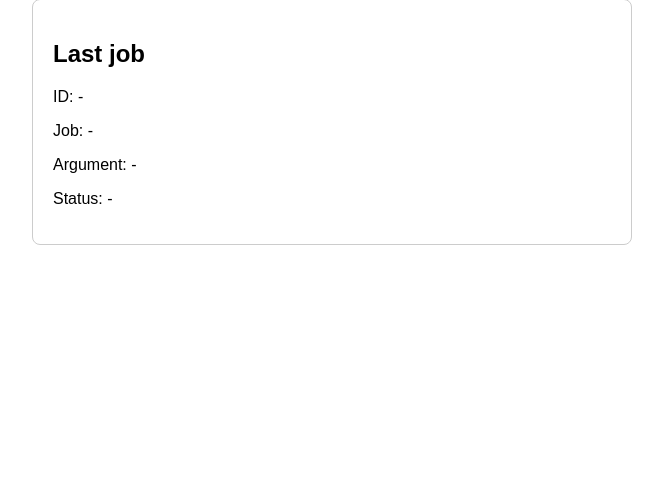
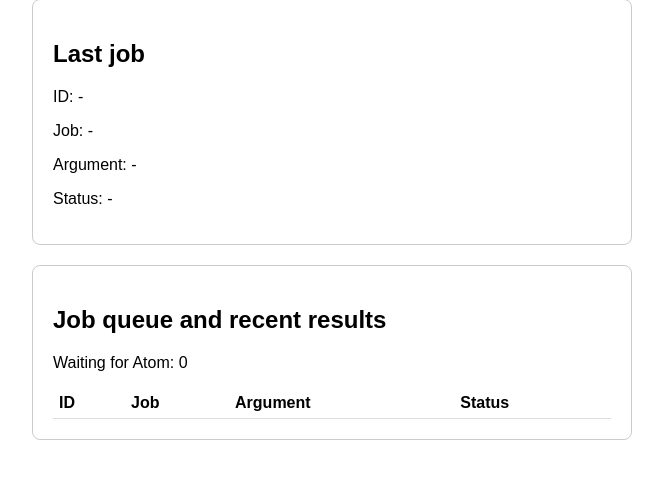
Before and after one commit to AVeske/Robootika, a Flask app: page / in a window 1280 px wide. Shown: the part 608-1088 px from the top of the page, without its empty margins (308-971 px from the left). Before the commit the page ends 853 px from the top, so only its background shows below. Run offline with Flask 3, Linux system fonts and the light colour scheme; data that the repository does not hold is empty.

Commit message:
App changes

```diff
--- a/NutikadLahendused/Lab2/Server/app.py
+++ b/NutikadLahendused/Lab2/Server/app.py
@@ -1,335 +1,136 @@
 import os
+import threading
+from collections import deque
 from datetime import datetime
 
 from flask import Flask, jsonify, render_template, request
 from dotenv import load_dotenv
 
 load_dotenv()
-
 app = Flask(__name__)
-
-
-# --------------------------------------------------
-# Seaded
-# --------------------------------------------------
-
-# Atomi API võti.
-# Loetakse environment variable'ist.
-# Kui seda pole määratud, kasutatakse testimiseks CHANGE_ME.
 ATOM_API_KEY = os.getenv("ATOM_API_KEY")
-
 if not ATOM_API_KEY:
     raise RuntimeError("ATOM_API_KEY is not configured")
 
-# Kui kaua töö serveris kehtib.
 JOB_TTL_SECONDS = 30
+ONLINE_TIMEOUT_SECONDS = 10
+ALLOWED_JOBS = ["letter", "show_image"]
+ALLOWED_IMAGES = ("smile", "heart", "checker")
+FINAL_RESULTS = ("done", "refused", "error", "expired")
 
-# Kui Atom pole 10 sekundit serveriga rääkinud,
-# loeme ta OFFLINE-iks.
-ONLINE_TIMEOUT_SECONDS = 10
-
-# Ainult need tööd on lubatud.
-ALLOWED_JOBS = [
-    "letter",
-    "show_image",
-]
+# Unclaimed jobs are FIFO; dispatched jobs retain their individual status.
+pending_jobs = deque()
+jobs = {}
+state_lock = threading.Lock()
+last_job = None
+last_seen = None
+next_job_id = 1
 
 
-# --------------------------------------------------
-# Serveri ajutine mälu
-# --------------------------------------------------
-
-# Hetkel ootel olev töö.
-current_job = None
-
-# Viimane töö, mida kasutajale näitame.
-last_job = None
-
-# Millal Atom viimati /api/poll endpointi kutsus.
-last_seen = None
-
-# Järgmise töö ID.
-next_job_id = 1
-
-# Pildid peavad olema samade nimedega ka Atomi püsivaras.
-ALLOWED_IMAGES = ("smile", "heart", "checker")
+def expire_pending_jobs():
+    # Caller holds state_lock. Only unclaimed jobs expire.
+    now = datetime.now()
+    remaining = deque()
+    while pending_jobs:
+        job_id = pending_jobs.popleft()
+        job = jobs[job_id]
+        if (now - job["created_at"]).total_seconds() >= JOB_TTL_SECONDS:
+            job["status"] = "expired"
+        else:
+            remaining.append(job_id)
+    pending_jobs.extend(remaining)
 
 
-def expire_pending_job():
-    global current_job
-    if current_job is not None:
-        age = (datetime.now() - current_job["created_at"]).total_seconds()
-        if age >= JOB_TTL_SECONDS:
-            current_job["status"] = "expired"
-            current_job = None
+def public_job(job):
+    return {key: job[key] for key in ("id", "job", "arg", "status")}
 
-
-
-# --------------------------------------------------
-# Kasutaja veebileht
-# --------------------------------------------------
 
 @app.route("/")
 def index():
     return render_template("index.html")
 
 
-# --------------------------------------------------
-# Uue töö lisamine
-# POST /api/jobs
-# --------------------------------------------------
-
 @app.route("/api/jobs", methods=["POST"])
 def create_job():
-    global current_job, last_job, next_job_id
-
-    data = request.get_json(silent=True) or {}
-
+    global last_job, next_job_id
+    data = request.get_json(silent=True)
     if not isinstance(data, dict):
         return jsonify(status="refused", reason="JSON object required"), 400
-
-    job_type = data.get("job")
-    argument = data.get("arg")
-
-    # Kontrollime, kas töö on lubatud.
+    job_type, argument = data.get("job"), data.get("arg")
     if job_type not in ALLOWED_JOBS:
-        return jsonify({
-            "status": "refused",
-            "reason": "Unknown or forbidden job"
-        }), 400
-
-    # Kui töö on "letter", peab argument olema täpselt üks täht.
+        return jsonify(status="refused", reason="Unknown or forbidden job"), 400
     if job_type == "letter":
-        if not isinstance(argument, str) or len(argument) != 1:
-            return jsonify({
-                "status": "refused",
-                "reason": "Letter must be exactly one character"
-            }), 400
-
-    # Loome uue töö.
+        if (not isinstance(argument, str) or len(argument) != 1
+                or len(argument.upper()) != 1 or not "A" <= argument.upper() <= "Z"):
+            return jsonify(status="refused", reason="Letter must be A-Z"), 400
+        argument = argument.upper()
     if job_type == "show_image" and argument not in ALLOWED_IMAGES:
         return jsonify(status="refused", reason="Unknown image; use smile, heart or checker"), 400
-    expire_pending_job()
-    if last_job is not None and last_job["status"] in ("waiting", "sent"):
-        return jsonify(status="refused", reason="Another job is still active"), 409
+    with state_lock:
+        expire_pending_jobs()
+        job = {"id": next_job_id, "job": job_type, "arg": argument,
+               "status": "waiting", "created_at": datetime.now()}
+        next_job_id += 1
+        jobs[job["id"]] = job
+        pending_jobs.append(job["id"])
+        last_job = job
+        return jsonify(job_id=job["id"], status="accepted"), 201
 
-    job = {
-        "id": next_job_id,
-        "job": job_type,
-        "arg": argument,
-        "status": "waiting",
-
-        # datetime objekt jääb serverisse.
-        # Seda kasutame hiljem töö vanuse arvutamiseks.
-        "created_at": datetime.now()
-    }
-
-    next_job_id += 1
-
-    current_job = job
-    last_job = job
-
-    return jsonify({
-        "job_id": job["id"],
-        "status": "accepted"
-    }), 201
-
-
-# --------------------------------------------------
-# Atom küsib uut tööd
-# POST /api/poll
-# --------------------------------------------------
 
 @app.route("/api/poll", methods=["POST"])
 def poll():
-    global current_job, last_job, last_seen
+    global last_seen
+    if request.headers.get("X-API-Key") != ATOM_API_KEY:
+        return jsonify(error="unauthorized"), 401
+    with state_lock:
+        last_seen = datetime.now()
+        expire_pending_jobs()
+        if not pending_jobs:
+            return jsonify(msg=None)
+        job = jobs[pending_jobs.popleft()]
+        job["status"] = "sent"
+        return jsonify(msg=job["id"], job=job["job"], arg=job["arg"])
 
-    # Kontrollime Atomi API key'd.
-    api_key = request.headers.get("X-API-Key")
-
-    if api_key != ATOM_API_KEY:
-        return jsonify({
-            "error": "unauthorized"
-        }), 401
-
-    # Atom võttis serveriga ühendust.
-    last_seen = datetime.now()
-    expire_pending_job()
-
-    # Kui tööd pole, pole midagi anda.
-    if current_job is None:
-        return jsonify({
-            "msg": None
-        })
-
-    # --------------------------------------------------
-    # Kontrollime töö vanust
-    # --------------------------------------------------
-
-    age = (
-        datetime.now()
-        - current_job["created_at"]
-    ).total_seconds()
-
-    # Kui töö on vanem kui 30 sekundit,
-    # ei tohi seda robotile anda.
-    if age > JOB_TTL_SECONDS:
-
-        current_job["status"] = "expired"
-
-        last_job = current_job
-        current_job = None
-
-        return jsonify({
-            "msg": None
-        })
-
-    # --------------------------------------------------
-    # Töö on värske -> anname Atomile
-    # --------------------------------------------------
-
-    job = current_job
-
-    # Eemaldame töö ootejärjekorrast.
-    current_job = None
-
-    job["status"] = "sent"
-    last_job = job
-
-    return jsonify({
-        "msg": job["id"],
-        "job": job["job"],
-        "arg": job["arg"]
-    })
-
-
-# --------------------------------------------------
-# Atom saadab töö tulemuse
-# POST /api/result
-# --------------------------------------------------
 
 @app.route("/api/result", methods=["POST"])
 def result():
-    global last_job
+    if request.headers.get("X-API-Key") != ATOM_API_KEY:
+        return jsonify(error="unauthorized"), 401
+    data = request.get_json(silent=True)
+    if not isinstance(data, dict) or type(data.get("id")) is not int:
+        return jsonify(error="Invalid job ID"), 400
+    job_id, value = data["id"], data.get("result")
+    if value not in ("Atom Accepted", "done", "refused", "error"):
+        return jsonify(error="Invalid result"), 400
+    with state_lock:
+        job = jobs.get(job_id)
+        if job is None:
+            return jsonify(error="Unknown job"), 400
+        # A retry or late intermediate acknowledgement cannot undo completion.
+        if job["status"] in FINAL_RESULTS:
+            if value == job["status"] or value == "Atom Accepted":
+                return jsonify(status="ok")
+            return jsonify(error="Conflicting final result"), 409
+        if job["status"] == "waiting":
+            return jsonify(error="Job has not been dispatched"), 409
+        job["status"] = value
+        return jsonify(status="ok")
 
-    # Kontrollime Atomi API key'd.
-    api_key = request.headers.get("X-API-Key")
-
-    if api_key != ATOM_API_KEY:
-        return jsonify({
-            "error": "unauthorized"
-        }), 401
-
-    data = request.get_json(silent=True) or {}
-
-    if not isinstance(data, dict):
-        return jsonify(error="JSON object required"), 400
-
-    job_id = data.get("id")
-    result_value = data.get("result")
-
-    # Kui server ei tea ühtegi tööd.
-    if last_job is None:
-        return jsonify({
-            "error": "No job exists"
-        }), 400
-
-    # Kontrollime, kas tulemus kuulub õigele tööle.
-    if job_id != last_job["id"]:
-        return jsonify({
-            "error": "Unknown job"
-        }), 400
-
-    # Lubatud tulemused.
-    allowed_results = [
-        "done",
-        "refused",
-        "error"
-    ]
-
-    if result_value not in allowed_results:
-        return jsonify({
-            "error": "Invalid result"
-        }), 400
-
-    if last_job["status"] != "sent":
-        if last_job["status"] == result_value:
-            return jsonify(status="ok")
-        return jsonify(error="Job is not awaiting a result"), 409
-
-    # Salvestame tulemuse.
-    if last_job["status"] != "sent":
-        if last_job["status"] == result_value:
-            return jsonify(status="ok")
-        return jsonify(error="Job is not awaiting a result"), 409
-
-    last_job["status"] = result_value
-
-    return jsonify({
-        "status": "ok"
-    })
-
-
-# --------------------------------------------------
-# Veebileht küsib staatust
-# GET /api/status
-# --------------------------------------------------
 
 @app.route("/api/status")
 def status():
-    expire_pending_job()
+    with state_lock:
+        expire_pending_jobs()
+        online = (last_seen is not None and
+                  (datetime.now() - last_seen).total_seconds() <= ONLINE_TIMEOUT_SECONDS)
+        return jsonify(
+            robot_status="ONLINE" if online else "OFFLINE",
+            last_seen=last_seen.astimezone().isoformat(timespec="seconds") if last_seen else None,
+            last_job=public_job(last_job) if last_job else None,
+            queue_length=len(pending_jobs),
+            jobs=[public_job(job) for job in list(jobs.values())[-50:]],
+        )
 
-    # --------------------------------------------------
-    # ONLINE / OFFLINE
-    # --------------------------------------------------
-
-    if last_seen is None:
-
-        robot_status = "OFFLINE"
-
-    else:
-
-        seconds_since_seen = (
-            datetime.now()
-            - last_seen
-        ).total_seconds()
-
-        if seconds_since_seen <= ONLINE_TIMEOUT_SECONDS:
-            robot_status = "ONLINE"
-        else:
-            robot_status = "OFFLINE"
-
-    # --------------------------------------------------
-    # Valmistame last_job brauserile saatmiseks
-    # --------------------------------------------------
-
-    job_for_response = None
-
-    if last_job is not None:
-
-        job_for_response = {
-            "id": last_job["id"],
-            "job": last_job["job"],
-            "arg": last_job["arg"],
-            "status": last_job["status"]
-        }
-
-    return jsonify({
-        "robot_status": robot_status,
-
-        "last_seen": (
-            last_seen.astimezone().isoformat(timespec="seconds")
-            if last_seen
-            else None
-        ),
-
-        "last_job": job_for_response
-    })
-
-
-# --------------------------------------------------
-# Flask server
-# --------------------------------------------------
 
 if __name__ == "__main__":
     app.run(host="127.0.0.1", port=5000, debug=False)
--- a/NutikadLahendused/Lab2/Server/templates/index.html
+++ b/NutikadLahendused/Lab2/Server/templates/index.html
@@ -27,6 +27,9 @@
             padding: 8px;
             margin-bottom: 10px;
         }
+
+        table { width: 100%; border-collapse: collapse; }
+        th, td { text-align: left; padding: 6px; border-bottom: 1px solid #ddd; }
 
         #robotStatus {
             font-weight: bold;
@@ -125,6 +128,15 @@
 </div>
 
 
+<div class="box">
+    <h2>Job queue and recent results</h2>
+    <p>Waiting for Atom: <span id="queueLength">0</span></p>
+    <table>
+        <thead><tr><th>ID</th><th>Job</th><th>Argument</th><th>Status</th></tr></thead>
+        <tbody id="jobRows"></tbody>
+    </table>
+</div>
+
 <script>
 
 document.getElementById("jobType").addEventListener("change", (event) => {
@@ -188,7 +200,18 @@ async function updateStatus() {
         if (!response.ok) throw new Error("Status request failed");
         const data = await response.json();
 
-        console.log(data);
+        document.getElementById("queueLength").textContent = data.queue_length ?? 0;
+        const rows = document.getElementById("jobRows");
+        rows.replaceChildren();
+        for (const job of data.jobs ?? []) {
+            const row = document.createElement("tr");
+            for (const key of ["id", "job", "arg", "status"]) {
+                const cell = document.createElement("td");
+                cell.textContent = job[key] ?? "-";
+                row.appendChild(cell);
+            }
+            rows.appendChild(row);
+        }
 
 
         if (data.robot_status) {
```
